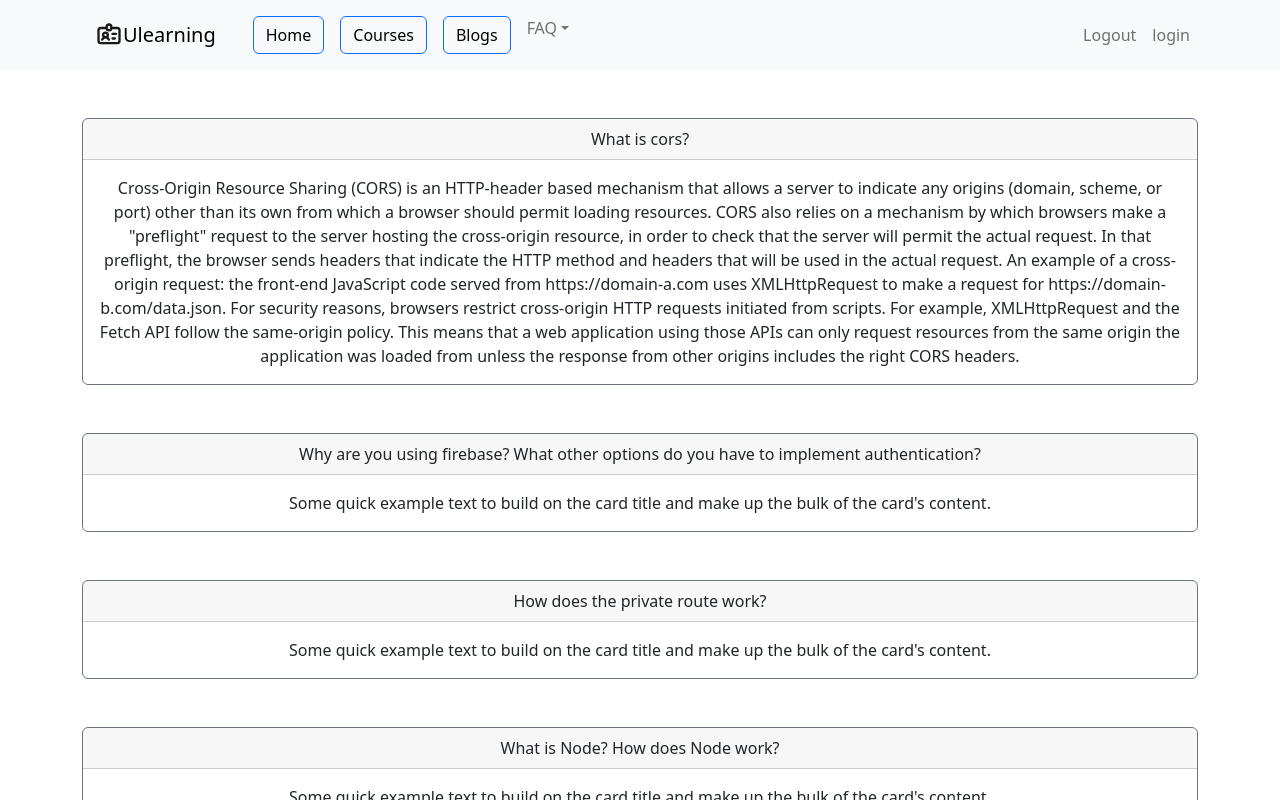
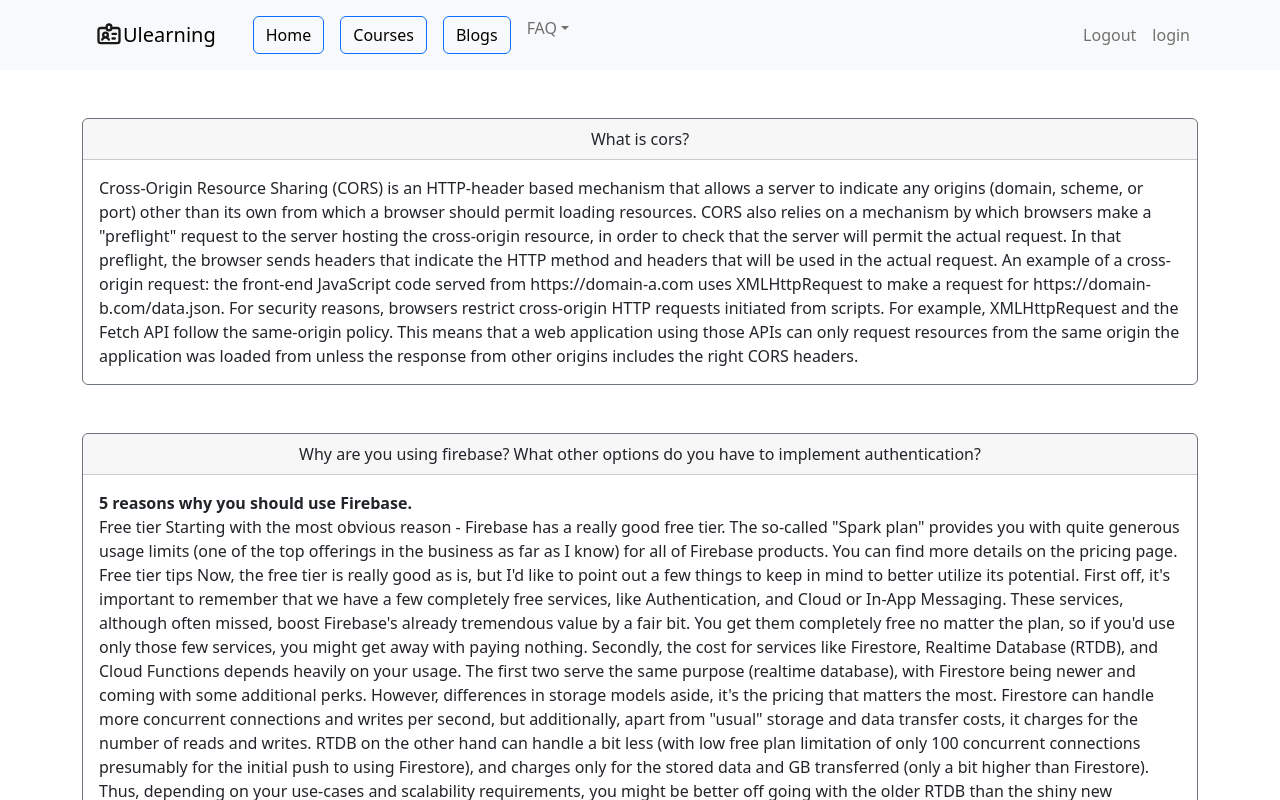
Before and after one commit to wahid30/u-learning, a React (Create React App) app: page /blogs in a window 1280 px wide. Shown: the top 800 px of the page. Built offline with nearby package versions, Linux system fonts and the light colour scheme.

Commit message:
blog section done

```diff
--- a/src/Pages/Blogs/Blogs.jsx
+++ b/src/Pages/Blogs/Blogs.jsx
@@ -2,12 +2,12 @@ import React from "react";
 import Card from "react-bootstrap/Card";
 const Blogs = () => {
   return (
-    <div className="container mt-5 d-flex flex-column gap-5">
+    <div className="container my-5 d-flex flex-column gap-5">
       {/* Question 01 */}
       <Card border="secondary">
         <Card.Header>What is cors?</Card.Header>
         <Card.Body>
-          <Card.Text>
+          <Card.Text className="text-start">
             Cross-Origin Resource Sharing (CORS) is an HTTP-header based
             mechanism that allows a server to indicate any origins (domain,
             scheme, or port) other than its own from which a browser should
@@ -35,9 +35,67 @@ const Blogs = () => {
           implement authentication?
         </Card.Header>
         <Card.Body>
-          <Card.Text>
-            Some quick example text to build on the card title and make up the
-            bulk of the card's content.
+          <Card.Text className="text-start">
+            <strong> 5 reasons why you should use Firebase.</strong>
+            <br />
+            Free tier Starting with the most obvious reason - Firebase has a
+            really good free tier. The so-called "Spark plan" provides you with
+            quite generous usage limits (one of the top offerings in the
+            business as far as I know) for all of Firebase products. You can
+            find more details on the pricing page.
+            <br />
+            Free tier tips Now, the free tier is really good as is, but I'd like
+            to point out a few things to keep in mind to better utilize its
+            potential. First off, it's important to remember that we have a few
+            completely free services, like Authentication, and Cloud or In-App
+            Messaging. These services, although often missed, boost Firebase's
+            already tremendous value by a fair bit. You get them completely free
+            no matter the plan, so if you'd use only those few services, you
+            might get away with paying nothing. Secondly, the cost for services
+            like Firestore, Realtime Database (RTDB), and Cloud Functions
+            depends heavily on your usage. The first two serve the same purpose
+            (realtime database), with Firestore being newer and coming with some
+            additional perks. However, differences in storage models aside, it's
+            the pricing that matters the most. Firestore can handle more
+            concurrent connections and writes per second, but additionally,
+            apart from "usual" storage and data transfer costs, it charges for
+            the number of reads and writes. RTDB on the other hand can handle a
+            bit less (with low free plan limitation of only 100 concurrent
+            connections presumably for the initial push to using Firestore), and
+            charges only for the stored data and GB transferred (only a bit
+            higher than Firestore). Thus, depending on your use-cases and
+            scalability requirements, you might be better off going with the
+            older RTDB than the shiny new Firestore.
+            <br />
+            Full package Getting back to the main topic, we've got another
+            Firebase advantage - the fact that it's kind-of a full package. When
+            researching the previous "Firebase alternatives" blog post, I must
+            admit that my appreciation for Firebase slightly grew. The fact that
+            this single platform provides pretty much everything that an average
+            serverless app would require is really hard to compete with.
+            <br />
+            Easy API Speaking of polish, Firebase API is simply a pleasure to
+            work with. Now, I'm a web developer, so everything I say here is
+            mostly related to the Firebase JavaScript SDK. I know that Firebase
+            provides SDKs for other platforms such as Android, iOS, C++, or
+            Unity and I assume these are equally good, but just keep in mind
+            that I can only speak of my personal experience.
+            <br />
+            Great docs & community An important detail that boosts the API
+            usability is of course good documentation. And here, Firebase also
+            doesn't let down (at least from my JS SDK experience). Detailed API
+            reference, number of guides, sample projects and code snippets, as
+            well as a vast library of community-curated content created by
+            Firebase users from around the world, makes solving any potential
+            problems a breeze.
+            <br />
+            <strong>the other option for implement authentication</strong>
+            <br />
+            The server verifies that the code is valid and finally authenticates
+            the user. An alternative implementation is the use of RSA Keys. RSA
+            authentication is basically based on two factors: A password/pin and
+            an authenticator. The authenticator might be a hardware or software
+            token.
           </Card.Text>
         </Card.Body>
       </Card>
@@ -45,9 +103,16 @@ const Blogs = () => {
       <Card border="secondary">
         <Card.Header>How does the private route work?</Card.Header>
         <Card.Body>
-          <Card.Text>
-            Some quick example text to build on the card title and make up the
-            bulk of the card's content.
+          <Card.Text className="text-start">
+            The react private route component renders a route component if the
+            user is logged in and in an authorised role for the route, if the
+            user isn’t logged in they’re redirected to the /login page, if the
+            user is logged in but aren’t in an authorised role they’re
+            redirected to the home page.Depending on how you use the HTTP
+            module, a problem that you might come across is the occurrence of
+            multiple HTTP requests. This is actually the normal behavior of the
+            HTTP observables, but it might be surprising the first time that we
+            see it.
           </Card.Text>
         </Card.Body>
       </Card>
@@ -55,9 +120,20 @@ const Blogs = () => {
       <Card border="secondary">
         <Card.Header>What is Node? How does Node work?</Card.Header>
         <Card.Body>
-          <Card.Text>
-            Some quick example text to build on the card title and make up the
-            bulk of the card's content.
+          <Card.Text className="text-start">
+            <strong>Node:</strong>
+            <br />
+            Node.js is an open source server environment Node.js is free Node.js
+            runs on various platforms (Windows, Linux, Unix, Mac OS X, etc.)
+            Node.js uses JavaScript on the server
+            <br />
+            <strong> Node work:</strong>
+            <br />
+            Node.JS works and runs on the VB JavaScript engine. An essential
+            thing to comprehend is that Node isn’t a web server. In this article
+            will give a simple method to comprehend the outline of how Node.JS
+            works? along with its functions, what makes Node.JS extraordinary
+            and clarify that it’s something other than server-side JavaScript.
           </Card.Text>
         </Card.Body>
       </Card>
```
